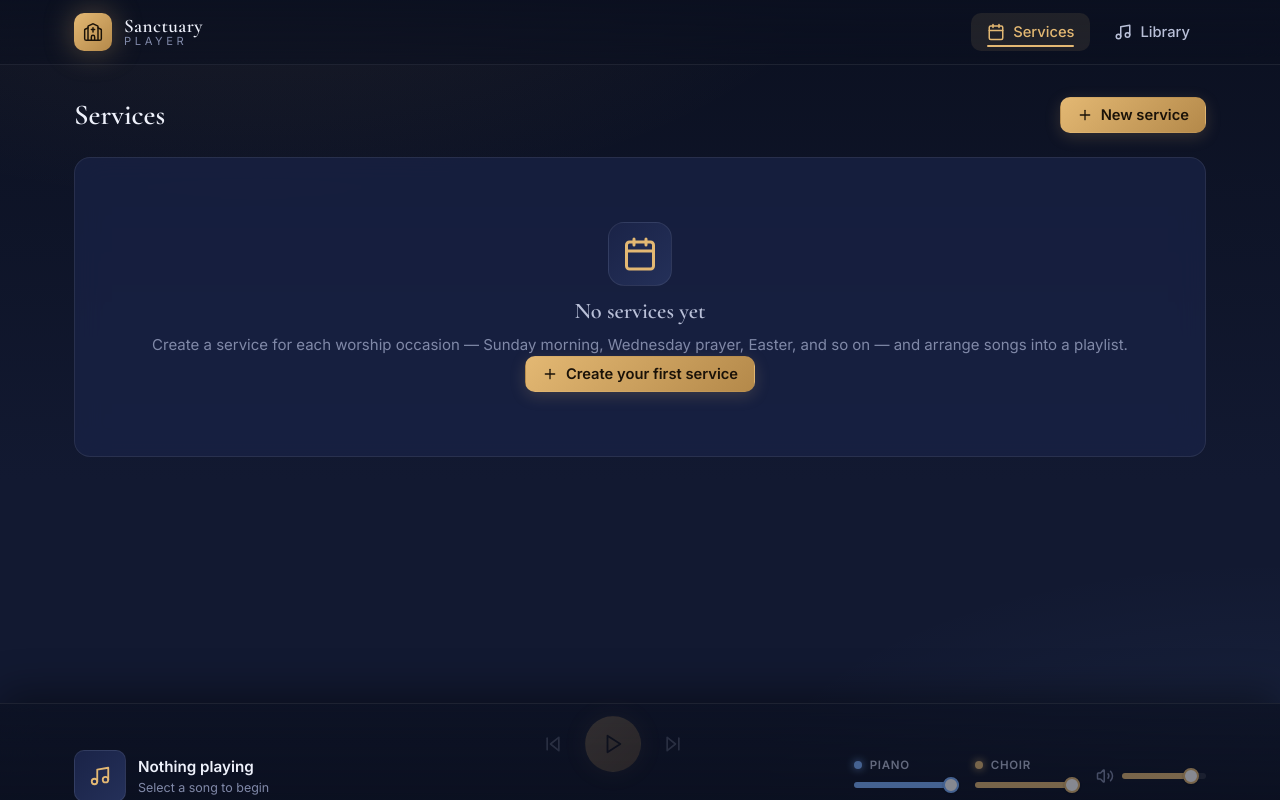
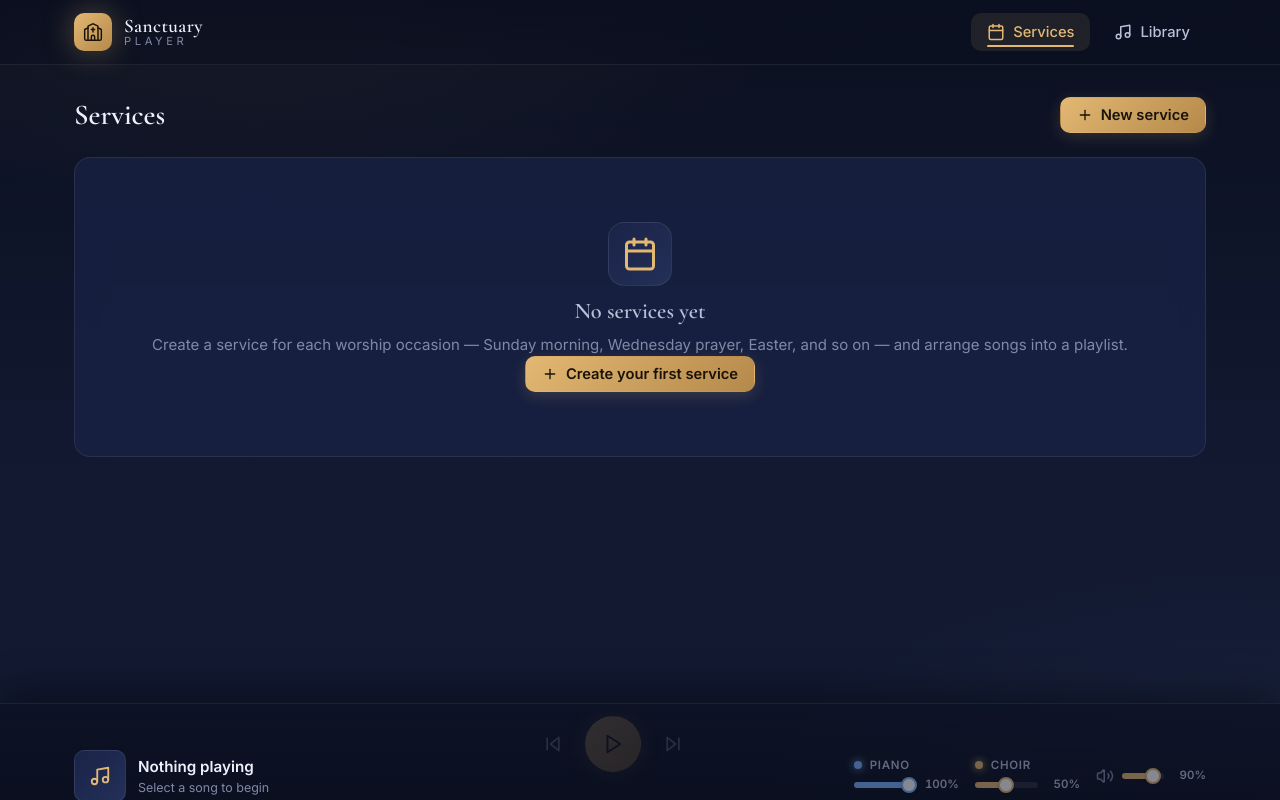
Before and after one commit to Moses2917/sancuary-player, a Vue app: page /services in a window 1280 px wide. Built offline with nearby package versions, Linux system fonts and the light colour scheme.

Commit message:
Add volume percentage readouts and default choir to 50%

```diff
--- a/src/components/PlayerBar.vue
+++ b/src/components/PlayerBar.vue
@@ -201,6 +201,7 @@ function openNowPlaying() {
             :model-value="player.pianoVolume"
             accent="--c-piano"
             :disabled="player.pianoMuted"
+            show-value
             @update:model-value="player.setPiano"
           />
         </div>
@@ -219,6 +220,7 @@ function openNowPlaying() {
             :model-value="player.choirVolume"
             accent="--c-choir"
             :disabled="player.choirMuted"
+            show-value
             @update:model-value="player.setChoir"
           />
         </div>
@@ -227,6 +229,7 @@ function openNowPlaying() {
           <VolumeSlider
             class="master__slider"
             :model-value="player.masterVolume"
+            show-value
             @update:model-value="player.setMaster"
           />
         </div>
--- a/src/components/PlaylistRow.vue
+++ b/src/components/PlaylistRow.vue
@@ -69,6 +69,7 @@ const isCurrentPlaying = computed(() => props.isCurrent && props.isPlaying)
           class="mix__slider"
           :model-value="item.pianoVolume"
           accent="--c-piano"
+          show-value
           @update:model-value="emit('update:piano', $event)"
         />
       </div>
@@ -78,6 +79,7 @@ const isCurrentPlaying = computed(() => props.isCurrent && props.isPlaying)
           class="mix__slider"
           :model-value="item.choirVolume"
           accent="--c-choir"
+          show-value
           @update:model-value="emit('update:choir', $event)"
         />
       </div>
--- a/src/components/VolumeSlider.vue
+++ b/src/components/VolumeSlider.vue
@@ -13,6 +13,10 @@ const props = withDefaults(
     max?: number
     step?: number
     disabled?: boolean
+    /** When true, render a "NN%" readout next to the slider. */
+    showValue?: boolean
+    /** Render the value as-is (0..1 -> 0..100) instead of min/max scaled. */
+    unit?: 'percent' | 'raw'
   }>(),
   {
     orientation: 'horizontal',
@@ -21,6 +25,8 @@ const props = withDefaults(
     max: 1,
     step: 0.01,
     disabled: false,
+    showValue: false,
+    unit: 'percent',
   },
 )
 
@@ -30,6 +36,11 @@ const percent = computed(() => {
   const range = props.max - props.min
   if (range <= 0) return 0
   return ((props.modelValue - props.min) / range) * 100
+})
+
+const valueLabel = computed(() => {
+  if (props.unit === 'raw') return props.modelValue.toFixed(2)
+  return `${Math.round(percent.value)}%`
 })
 
 function onInput(e: Event) {
@@ -50,6 +61,7 @@ const styleObj = computed(() => ({
     :style="styleObj"
   >
     <label v-if="label" class="slider__label">{{ label }}</label>
+    <div class="slider__row">
       <input
         class="slider__input"
         type="range"
@@ -62,6 +74,8 @@ const styleObj = computed(() => ({
         :orient="orientation === 'vertical' ? 'vertical' : undefined"
         @input="onInput"
       />
+      <span v-if="showValue" class="slider__value" :aria-hidden="true">{{ valueLabel }}</span>
+    </div>
   </div>
 </template>
 
@@ -83,6 +97,15 @@ const styleObj = computed(() => ({
   gap: var(--sp-3);
   height: 120px;
 }
+.slider__row {
+  display: flex;
+  align-items: center;
+  gap: var(--sp-2);
+  width: 100%;
+}
+.slider--vertical .slider__row {
+  flex-direction: column;
+}
 .slider__label {
   font-size: 0.7rem;
   font-weight: 600;
@@ -90,6 +113,15 @@ const styleObj = computed(() => ({
   text-transform: uppercase;
   color: var(--c-text-muted);
   white-space: nowrap;
+}
+.slider__value {
+  flex-shrink: 0;
+  min-width: 34px;
+  text-align: right;
+  font-variant-numeric: tabular-nums;
+  font-size: 0.72rem;
+  font-weight: 600;
+  color: var(--c-text-soft);
 }
 
 .slider__input {
--- a/src/stores/player.ts
+++ b/src/stores/player.ts
@@ -55,7 +55,8 @@ export const usePlayerStore = defineStore('player', () => {
 
   const masterVolume = ref(0.9)
   const pianoVolume = ref(1)
-  const choirVolume = ref(1)
+  // Choir default is half — supports the piano rather than matching it.
+  const choirVolume = ref(0.5)
   const pianoMuted = ref(false)
   const choirMuted = ref(false)
   const pianoSolo = ref(false)
--- a/src/stores/services.ts
+++ b/src/stores/services.ts
@@ -61,7 +61,9 @@ export const useServicesStore = defineStore('services', () => {
       id: uid('item'),
       songId: song.id,
       pianoVolume: 1,
-      choirVolume: 1,
+      // Choir default is intentionally quieter so the piano carries the
+      // congregation while the choir track supports underneath.
+      choirVolume: 0.5,
     }))
     const next: Service = { ...svc, items: [...svc.items, ...newItems] }
     await idb.putService(next)
```
Also changed, not shown: 2 other files (tests, documents, lock files or other folders). Lines whose indentation alone changed are shown as unchanged.
